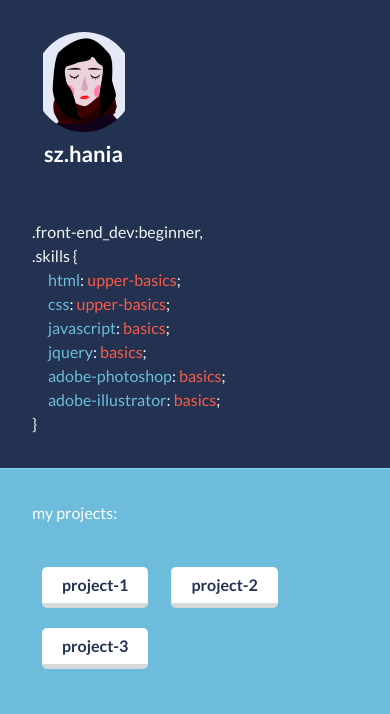
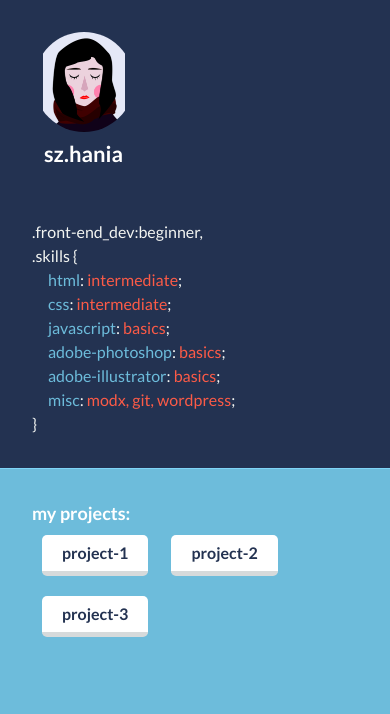
Before and after one commit to tuutu/tuutu.github.io, a plain HTML site: page index.html in a window 390 px wide. Drawn offline with Linux system fonts and the light colour scheme.

Commit message:
changes 30-04

```diff
--- a/index.html
+++ b/index.html
@@ -1,32 +1,38 @@
 <!DOCTYPE html>
-<html>
+<html lang="en">
   <head>
     <title>sz.hania's portfolio</title>
+    <meta charset="UTF-8">
+    <meta name="viewport" content="width=device-width, initial-scale=1">
+    <meta http-equiv="X-UA-Compatible" content="IE=edge">
     <link href='http://fonts.googleapis.com/css?family=Lato:400,700' rel='stylesheet' type='text/css'>
-    <meta charset="UTF-8">
-    <link rel="stylesheet" href="css.css">
-    <meta name="viewport" content="width=device-width, initial-scale=1">
+    <link rel="stylesheet" href="style.css">
   </head>
   <body>
     <h1>sz.hania</h1>
     <div class="skills">
-      <p>.front-end_dev:beginner,</p>
-      <p>.skills {</p>
-      <p class="declaration"><span class="property">html</span>: <span class="value">upper-basics</span>;</p>
-      <p class="declaration"><span class="property">css</span>: <span class="value">upper-basics</span>;</p>
-      <p class="declaration"><span class="property">javascript</span>: <span class="value">basics</span>;</p>
-      <p class="declaration"><span class="property">jquery</span>: <span class="value">basics</span>;</p>
-      <p class="declaration"><span class="property">adobe-photoshop</span>: <span class="value">basics</span>;</p>
-      <p class="declaration"><span class="property">adobe-illustrator</span>:<span class="value"> basics</span>;</p>
+      <p>.front-end_dev:beginner,<br>
+      .skills {</p>
+      <ul>
+        <li class="declaration"><span class="property">html</span>: <span class="value">intermediate</span>;</li>
+        <li class="declaration"><span class="property">css</span>: <span class="value">intermediate</span>;</li>
+        <li class="declaration"><span class="property">javascript</span>: <span class="value">basics</span>;</li>
+        <li class="declaration"><span class="property">adobe-photoshop</span>: <span class="value">basics</span>;</li>
+        <li class="declaration"><span class="property">adobe-illustrator</span>: <span class="value">basics</span>;</li>
+        <li class="declaration"><span class="property">misc</span>: <span class="value">modx, git, wordpress</span>;</li>
+      </ul>
       <p>}</p>
     </div>
-    <div class="projects">
-      <p>my projects:</p>
-      <p>
-        <a class="btn" href="praca-1/praca-1.html">project-1</a>
-        <a class="btn" href="praca-2/praca-2.html">project-2</a>
-       <a class="btn" href="praca-3/praca-3.html">project-3</a>
-      </p>
+    <nav class="projects">
+      <h2>my projects:</h2>
+      <ul>
+        <li><a class="btn" href="praca-1/praca-1.html">project-1</a></li>
+        <li><a class="btn" href="praca-2/praca-2.html">project-2</a></li>
+        <li><a class="btn" href="praca-3/praca-3.html">project-3</a></li>
+      </ul>
+    </nav>
+    <div class="credentials">
+
     </div>
   </body>
 </html>
--- /dev/null
+++ b/style.css
@@ -0,0 +1,119 @@
+* {
+  margin: 0;
+  padding: 0;
+  box-sizing: border-box;
+}
+
+body {
+  background-color: #6DBCDB;
+  font-family: 'Lato', sans-serif;
+  font-size: 16px;
+  line-height: 1.5em;
+}
+
+h1 {
+  padding: 1em 8em;
+  color: #fff;
+  font-weight: 700;
+  font-size: 22px;
+  background-color: #233251;
+}
+
+h1:before {
+  display: block;
+  content: ' ';
+  width: 100px;
+  height: 100px;
+  background-image: url('av.jpg');
+  background-position: center;
+  background-repeat: no-repeat;
+  background-size: contain;
+  border-radius: 50%;
+  margin: 10px;
+  margin-left: -10px;
+}
+h2 {
+  font-size: 18px;
+}
+
+.skills,
+.projects {
+  padding: 2em 10em;
+  color: #F3F5F2;
+}
+
+.skills { background-color: #233251; }
+
+.projects {
+  background-color: #6DBCDB;
+  border-top: 1px solid #80d5f7;
+  color: #fff;
+}
+li {
+  display: inline-block;
+}
+
+.declaration {
+  padding-left: 1em;
+  display: block;
+}
+
+.property { color: #6DBCDB; }
+.value    { color: #FC5B47; }
+
+.projects p:first-child { margin-bottom: 2em; }
+
+a {
+  display: inline-block;
+  text-decoration: none;
+  color: #233251;
+  font-weight: 700;
+}
+
+.btn {
+  background-color: #fff;
+  padding: 6px 20px;
+  margin: 10px;
+  border-bottom: 5px solid #D6DADB;
+  border-radius: 5px
+}
+.btn:hover {
+  background-color: hsl(211, 29%, 11%);
+  border-bottom: 5px solid hsl(211, 29%, 1%);
+  color: #fff;
+}
+.btn:active {
+  background-color: hsl(211, 29%, 11%);
+  color: #fff;
+  border-bottom: 0;
+  -webkit-transform: translateY(5px);
+  -ms-transform: translateY(5px);
+  transform: translateY(5px);
+  -webkit-transition: .2s linear;
+  transition: .2s linear;
+}
+
+.btn {
+
+}
+
+
+@media screen and (max-width: 600px) {
+  h1 {
+    padding: 1em 4em;
+  }
+  .skills,
+  .projects {
+    padding: 2em 6em;
+  }
+}
+
+@media screen and (max-width: 400px) {
+  h1 {
+    padding: 1em 2em;
+  }
+  .skills,
+  .projects {
+    padding: 2em 2em;
+  }
+}
```
